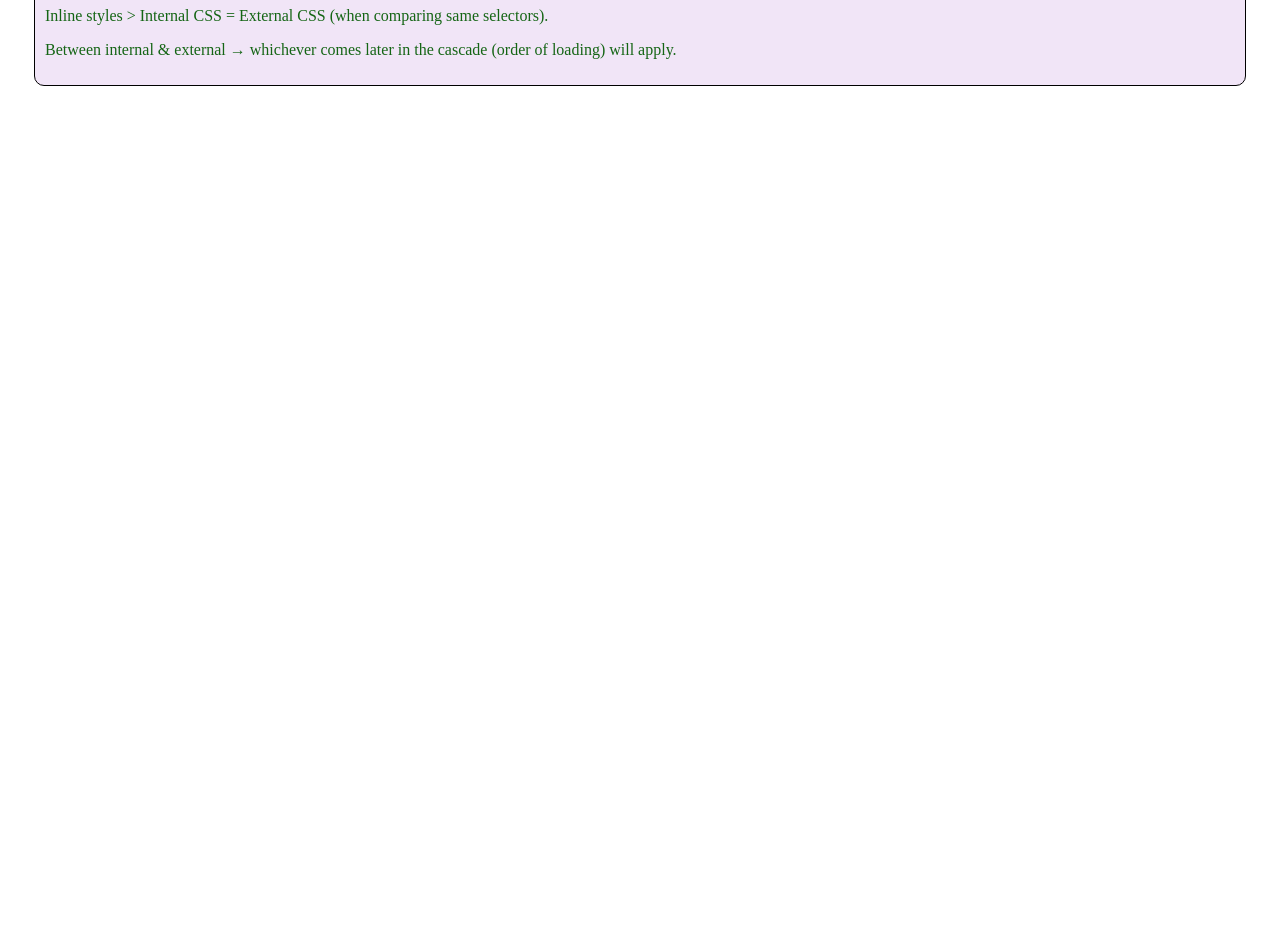
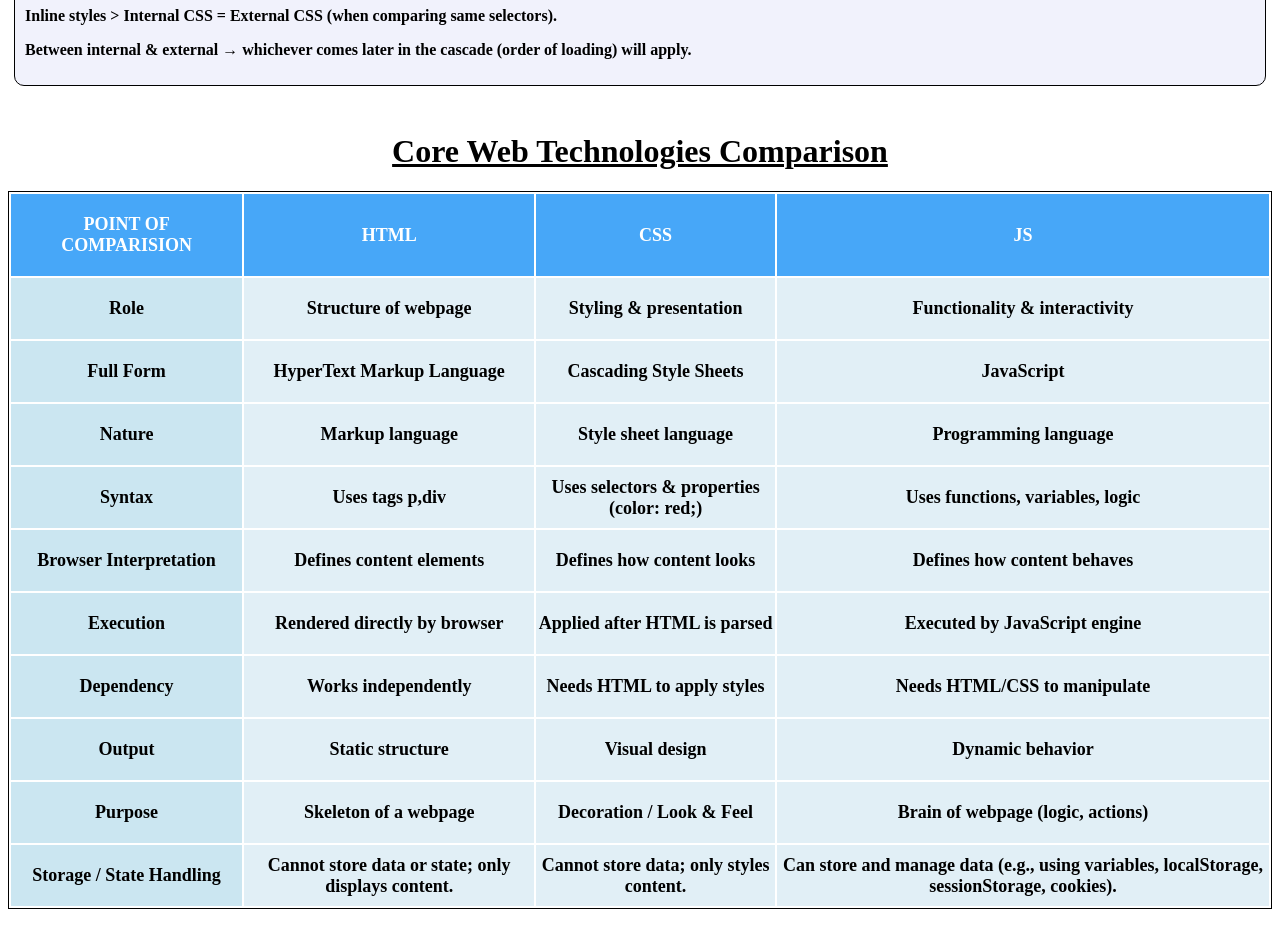
Before and after one commit to 5H1/fed-training, a plain HTML site: page day2/index.html in a window 1280 px wide. Shown: the part 586-1515 px from the top of the page. Before the commit the page ends 800 px from the top, so only its background shows below. Drawn offline with Linux system fonts and the light colour scheme.

Commit message:
modified day2 files

```diff
--- a/day2/index.html
+++ b/day2/index.html
@@ -1,49 +1,158 @@
 <!DOCTYPE html>
 <html lang="en">
   <head>
-    <meta charset="UTF-8">
-    <meta name="viewport" content="width=device-width, initial-scale=1.0">
+    <meta charset="UTF-8" />
+    <meta name="viewport" content="width=device-width, initial-scale=1.0" />
     <title>Day 2</title>
-    <link rel="stylesheet" href="styles.css">
+    <link rel="stylesheet" href="styles.css" />
     <style>
-        .internal_container{
+      .internal_container {
         padding: 10px;
         border: 1px solid black;
-            margin: 20px;
+        margin: 20px auto;
         border-radius: 10px;
-            background-color: #ead0d0;
+        background-color: #5464f270;
       }
-        .title{
-            color: red;
+      .title {
+        color: #0a22eef7;;
       }
-        .description{
-            color: #0d0d0dfe;
+      .description {
+        color: black;
       }
     </style>
   </head>
   <body>
+    <div class="main-container">
       <div class="container">
-        <div style="padding: 10px; border: 1px solid black; margin: 20px; border-radius: 10px; background-color: #f4e3d2;">
-            <h1 style="color: rgb(201, 141, 29);"> INLINE CSS </h1>
-            <p style="color: rgb(0, 168, 235);"> Styles are applied directly to a specific HTML element using the style attribute. </p>
+        <div
+          style="
+            padding: 10px;
+            border: 1px solid black;
+            margin: 20px auto;
+            border-radius: 10px;
+            background-color: #4b5cf89e;"
+        >
+          <h1 style="color: #0a22eef7;">INLINE CSS</h1>
+          <p style="color: black">
+            <b>Styles are applied directly to a specific HTML element using the
+            style attribute.</b>
+          </p>
         </div>
 
         <div class="internal_container">
-            <h1 class="title"> INTERNAL CSS </h1>
-            <p class="description"> Styles are written inside the "style" tag within the "head" section of the HTML file. </p>
+          <h1 class="title">INTERNAL CSS</h1>
+          <p class="description">
+            Styles are written inside the "style" tag within the "head" section
+            of the HTML file.
+          </p>
         </div>
 
         <div class="external_container">
-            <h1 class="title"> EXTERNAL CSS </h1>
-            <p class="description"> Styles are kept in a separate .css file and linked to the HTML file using the <link> tag.</p>
+          <h1 class="title">EXTERNAL CSS</h1>
+          <p class="description">
+            Styles are kept in a separate .css file and linked to the HTML file
+            using the <link /> tag.
+          </p>
         </div>
 
         <div class="specificity_container">
-            <h1 class="title"> SPECIFICITY </h1>
-            <p class="description"> Inline styles > Internal CSS = External CSS (when comparing same selectors). </p>
-            <p class="description"> Between internal & external → whichever comes later in the cascade (order of loading) will apply. </p>
+          <h1 class="title">SPECIFICITY</h1>
+          <p class="description">
+            Inline styles > Internal CSS = External CSS (when comparing same
+            selectors).
+          </p>
+          <p class="description">
+            Between internal & external → whichever comes later in the cascade
+            (order of loading) will apply.
+          </p>
         </div>
       </div>
-
+      <div class="table_container">
+        <h1 class="table-title">Core Web Technologies Comparison</h1>
+        <table>
+          <thead class="table-heading">
+            <tr class="table-heading-row">
+              <th>POINT OF COMPARISION</th>
+              <th>HTML</th>
+              <th>CSS</th>
+              <th>JS</th>
+            </tr>
+          </thead>
+          <tbody class="table-body">
+            <tr class="table-row">
+              <td class="table-poc">Role</td>
+              <td class="table-html-content">Structure of webpage</td>
+              <td class="table-css-content">Styling & presentation</td>
+              <td class="table-js-content">Functionality & interactivity</td>
+            </tr>
+            <tr class="table-row">
+              <td class="table-poc">Full Form</td>
+              <td class="table-html-content">HyperText Markup Language</td>
+              <td class="table-css-content">Cascading Style Sheets</td>
+              <td class="table-js-content">JavaScript</td>
+            </tr>
+            <tr class="table-row">
+              <td class="table-poc">Nature</td>
+              <td class="table-html-content">Markup language</td>
+              <td class="table-css-content">Style sheet language</td>
+              <td class="table-js-content">Programming language</td>
+            </tr>
+            <tr class="table-row">
+              <td class="table-poc">Syntax</td>
+              <td class="table-html-content">Uses tags p,div</td>
+              <td class="table-css-content">
+                Uses selectors & properties (color: red;)
+              </td>
+              <td class="table-js-content">Uses functions, variables, logic</td>
+            </tr>
+            <tr class="table-row">
+              <td class="table-poc">Browser Interpretation</td>
+              <td class="table-html-content">Defines content elements</td>
+              <td class="table-css-content">Defines how content looks</td>
+              <td class="table-js-content">Defines how content behaves</td>
+            </tr>
+            <tr class="table-row">
+              <td class="table-poc">Execution</td>
+              <td class="table-html-content">Rendered directly by browser</td>
+              <td class="table-css-content">Applied after HTML is parsed</td>
+              <td class="table-js-content">Executed by JavaScript engine</td>
+            </tr>
+            <tr class="table-row">
+              <td class="table-poc">Dependency</td>
+              <td class="table-html-content">Works independently</td>
+              <td class="table-css-content">Needs HTML to apply styles</td>
+              <td class="table-js-content">Needs HTML/CSS to manipulate</td>
+            </tr>
+            <tr class="table-row">
+              <td class="table-poc">Output</td>
+              <td class="table-html-content">Static structure</td>
+              <td class="table-css-content">Visual design</td>
+              <td class="table-js-content">Dynamic behavior</td>
+            </tr>
+            <tr class="table-row">
+              <td class="table-poc">Purpose</td>
+              <td class="table-html-content">Skeleton of a webpage</td>
+              <td class="table-css-content">Decoration / Look & Feel</td>
+              <td class="table-js-content">
+                Brain of webpage (logic, actions)
+              </td>
+            </tr>
+            <tr class="table-row">
+              <td class="table-poc">Storage / State Handling</td>
+              <td class="table-html-content">
+                Cannot store data or state; only displays content.
+              </td>
+              <td class="table-css-content">
+                Cannot store data; only styles content.
+              </td>
+              <td class="table-js-content">
+                Can store and manage data (e.g., using variables, localStorage,
+                sessionStorage, cookies).
+              </td>
+            </tr>
+          </tbody>
+        </table>
+      </div>
+    </div>
   </body>
 </html>
--- a/day2/styles.css
+++ b/day2/styles.css
@@ -1,32 +1,87 @@
+body{
+    p, td{
+        font-weight: bold;
+    }
+}
 .container{
     padding: 6px;
 }
+
 .external_container{
     padding: 10px;
     border: 1px solid black;
-    background-color: #f1f1da;
-    margin: 20px;
+    background-color: #7884f147;
+    margin: 20px auto;
     border-radius: 10px;
 
     .title{
-        color: brown;
+        color: #0a22eef7;;
     }
     .description{
-        color: grey;
+        color: black;
     }
 }
 
 .specificity_container{
     padding: 10px;
     border: 1px solid black;
-    margin: 20px;
+    margin: 20px auto;
     border-radius: 10px;
-    background-color: #f1e5f7;
+    background-color: #bec3f136;
 
     .title{
-        color: purple;
+        color: #0a22eef7;
     }
+
     .description{
-        color: rgb(21, 101, 21);
+        color: black;
     }
 }
+
+table {
+    margin: 20px auto;
+    border: 1px solid black;
+}
+
+.table-title{
+    text-align: center;
+    text-decoration: underline;
+}
+
+.table-heading{
+    background-color: #47a7f8;
+    color: white;
+    text-align: center;
+    padding: 20px;
+    font-size: 16px;
+    border: 1px solid #ddd;
+}
+
+.table-heading-row{
+    th{
+        padding: 20px;
+        font-size: large;
+    }
+}
+
+.table-body{
+    border: 1px solid #ddd;
+    padding: 10px;
+    text-align: center;
+    font-size: 20px;
+    background-color: #f9f9f9;
+}
+
+.table-row{
+    border: 1px solid #ddd;
+    padding: 10px;
+    padding: 20px;
+    text-align: center;
+    font-size: 18px;
+    background-color: #9ed2eb45;
+}
+
+.table-poc{
+    background-color: #90cbe347;
+    padding: 20px;
+}
```
Lines whose indentation alone changed are shown as unchanged.
